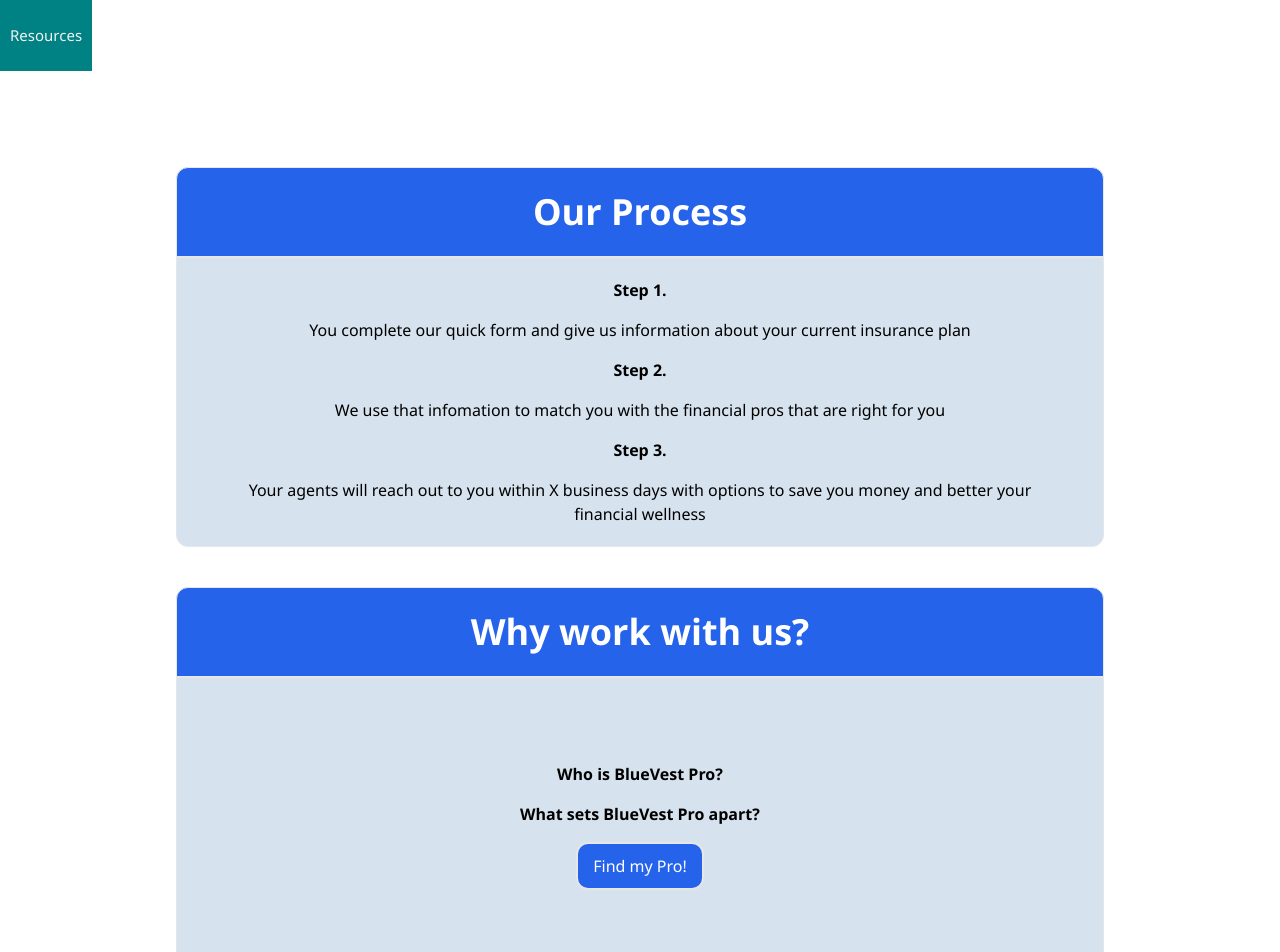
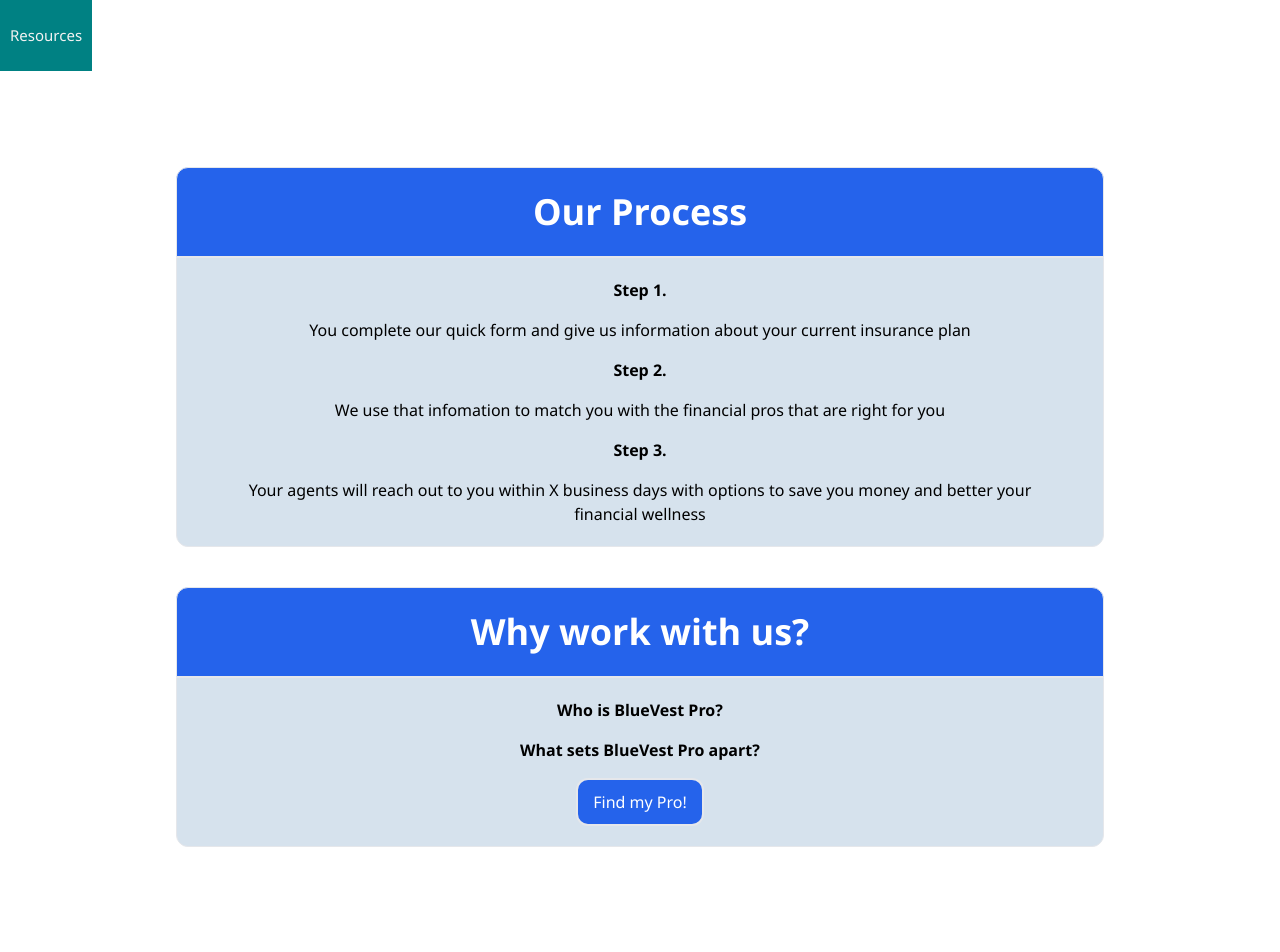
Before and after one commit to MariaIsabelG/blue-prime, a React (Create React App) app: page /#/about in a window 1280 px wide. Shown: the top 952 px of the page. Built offline with nearby package versions, Linux system fonts and the light colour scheme; no server answers.

Commit message:
added spacing to bottom box

```diff
--- a/src/components/AboutPage/AboutPage.jsx
+++ b/src/components/AboutPage/AboutPage.jsx
@@ -33,7 +33,7 @@ function AboutPage() {
         <h2 className="text-3xl text-white font-bold sm:text-4xl p-6 bg-blue-600 border rounded-t-xl xl:mx-36">
           Why work with us?
         </h2>
-        <div className="lg:py-16 bg-[#d6e2ed] border rounded-b-xl xl:mx-36 mb-10">
+        <div className="lg:py-0 bg-[#d6e2ed] border rounded-b-xl xl:mx-36 mb-10">
         <article className="space-y-4 text-black mb-5 px-12">
           <p className="font-bold mt-5 lg:mt-5">Who is BlueVest Pro?</p>
           <p className="font-bold">What sets BlueVest Pro apart?</p>
```
